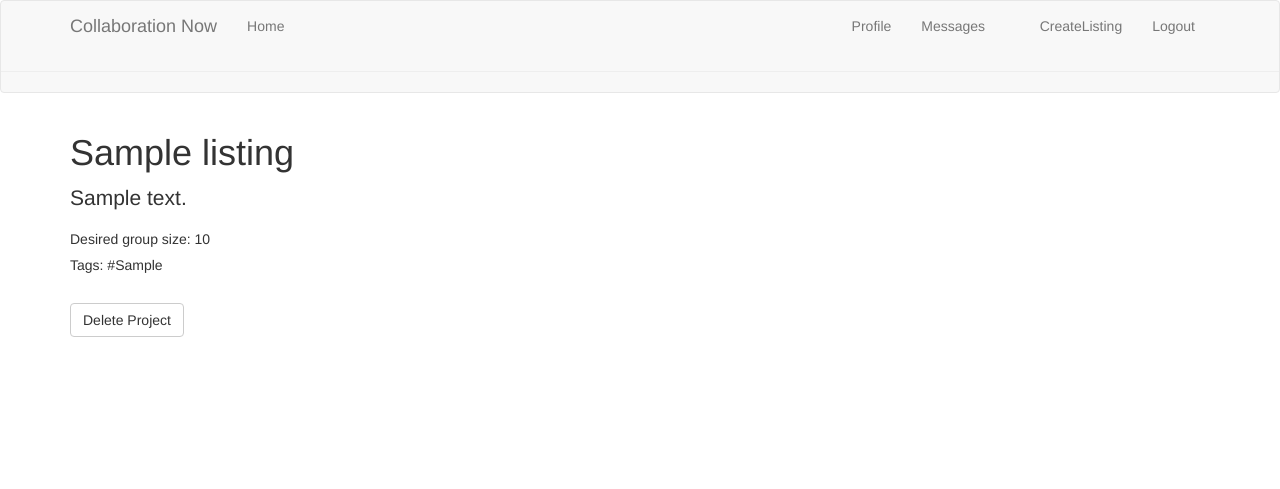
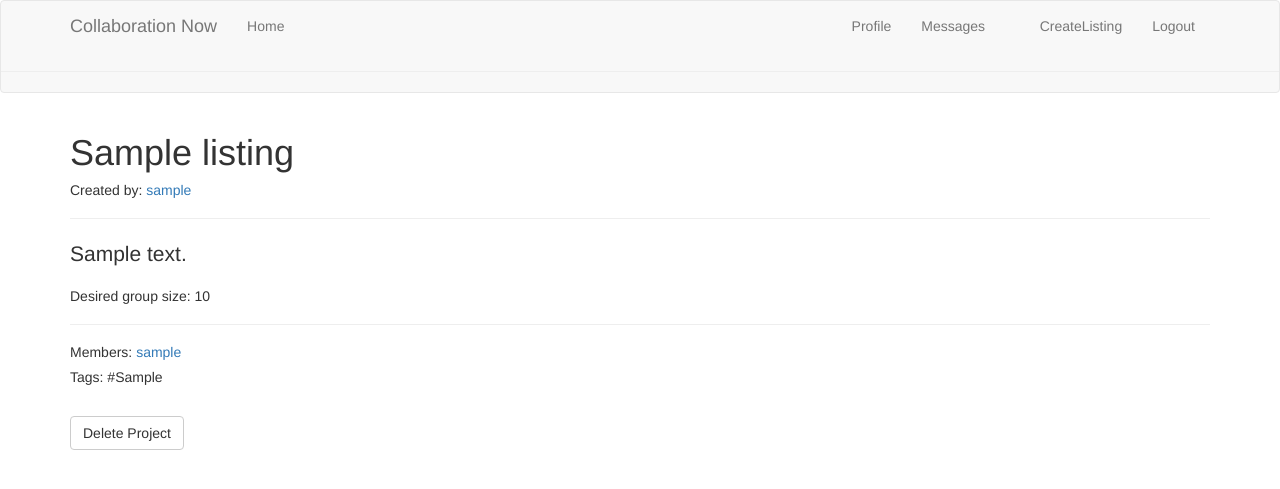
Before and after one commit to SammyPulos/CollaborationNow, a Flask app: page /view_listing/1 in a window 1280 px wide. Shown: the top 489 px of the page. Run offline with Flask 2, Linux system fonts and the light colour scheme; a user stored in the database is signed in; tables that the repository leaves empty hold one stand-in row (values such as "Sample post"); some libraries are stand-ins or nearby versions.

Commit message:
added joining and leaving listings

```diff
--- a/app/config.py
+++ b/app/config.py
@@ -5,4 +5,4 @@ class Config(object):
 	SECRET_KEY = os.environ.get('SECRET_KEY') or 'you-will-never-guess'
 	SQLALCHEMY_DATABASE_URI = os.environ.get('DATABASE_URL') or 'sqlite:///' + os.path.join(basedir, 'app.db')
 	SQLALCHEMY_TRACK_MODIFICATIONS = False
-	LISTINGS_PER_PAGE = 10
+	LISTINGS_PER_PAGE = 8
--- a/app/forms.py
+++ b/app/forms.py
@@ -57,6 +57,8 @@ class CreateListingForm(FlaskForm):
 class EditListingForm(FlaskForm):
 	complete_project = SubmitField(label='Complete Project')
 	delete_project = SubmitField(label='Delete Project')
+	join_project = SubmitField(label='Join Project')
+	leave_project = SubmitField(label='Leave Project')
 
 class MessageForm(FlaskForm):
 	message = TextAreaField('Message', validators=[DataRequired(), Length(min=0, max=140)])
--- a/app/models.py
+++ b/app/models.py
@@ -6,6 +6,11 @@ from app import login
 from hashlib import md5
 import json
 from time import time
+
+listing_user_assoc = db.Table('listing_user_assoc',
+	db.Column('listing_id', db.Integer, db.ForeignKey('listing.id')),
+	db.Column('user_id', db.Integer, db.ForeignKey('user.id'))
+)
 
 class User(UserMixin, db.Model):
 	id = db.Column(db.Integer, primary_key=True)
@@ -64,7 +69,7 @@ class Listing(db.Model):
 	user_id = db.Column(db.Integer, db.ForeignKey('user.id'))
 	is_complete = db.Column(db.Boolean, default=False)
 	tags = db.relationship("ListingTag", secondary=listing_tag_assoc, backref="tagged_listing")
-
+	members = db.relationship("User", secondary=listing_user_assoc, backref="joined_listing")
 	def __repr__(self):
 		return '<Listing {}>'.format(self.title)
 
--- a/app/routes.py
+++ b/app/routes.py
@@ -40,7 +40,6 @@ def index():
                     found_tags.add(tag.tag)
                 if search_tags.issubset(found_tags):
                     desired_listings.add(result.id)
-            print(desired_listings)
             listings = Listing.query.filter(Listing.id.in_(desired_listings)).order_by(Listing.timestamp.desc()).paginate(page, app.config['LISTINGS_PER_PAGE'], False)
             next_url = None
             prev_url = None
@@ -119,15 +118,14 @@ def create_listing():
         tags = form.tags.data
         tags = tags.replace(" ","").lower().split('#')
         tags = set(list(filter(None, tags)))
-        print("before")
         for _tag in tags:
             tag = ListingTag.query.filter_by(tag=_tag).first()
             if tag is None:
                 tag=ListingTag(tag=_tag)
             listing.tags.append(tag)
+        listing.members.append(current_user)
         db.session.add(listing)
         db.session.commit()
-        print(listing.tags)
         flash('Your listing is now posted!')
         return redirect(url_for('index'))
     return render_template('create_listing.html', title='Create a Listing', form=form)
@@ -139,17 +137,32 @@ def view_listing(listing_id):
     listing = Listing.query.filter_by(id=listing_id).first_or_404()
     if listing.is_complete == True:
         del form.complete_project
+    if current_user.id is not listing.owner.id:
+        del form.complete_project
+        del form.delete_project
+    else:
+        del form.leave_project
+    if current_user in listing.members:
+        del form.join_project
+    else:
+        del form.leave_project
     if form.validate_on_submit():
-        if not listing.is_complete and form.complete_project.data:
-            #Listing.query.filter_by(id=listing_id).first_or_404().update({"is_complete"}: (True))
+        if not listing.is_complete and form.complete_project is not None and form.complete_project.data:
             setattr(listing, 'is_complete', True)
             db.session.commit()
-        if form.delete_project.data:
-            listing=Listing.query.filter_by(id=listing_id).first_or_404()
+        if form.delete_project is not None and form.delete_project.data:
             listing.tags.clear()
-            print(listing.tags)
-            Listing.query.filter_by(id=listing_id).delete()
+            listing.members.clear()
+            Listing.query.filter_by(id=listing_id).delete() # TODO: can I use listing.delete() instead?
             db.session.commit()
+        if form.join_project is not None and form.join_project.data:
+            if current_user not in listing.members:
+                listing.members.append(current_user)
+                db.session.commit()
+        if form.leave_project is not None and form.leave_project.data:
+            if current_user in listing.members:
+                listing.members.remove(current_user)
+                db.session.commit()
         return redirect(url_for('index'))
     return render_template('view_listing.html', listing=listing, form=form)
 
--- a/app/templates/view_listing.html
+++ b/app/templates/view_listing.html
@@ -3,9 +3,19 @@
 
 {% block app_content %}
 	<h1>{{ listing.title }}</h1>
+	<h5>Created by:
+		<a href="{{ url_for('user', username=listing.owner) }}"> {{ listing.owner.username }} </a>
+	</h5>
+	<hr>
 	<div>
 		<p class="lead">{{ listing.body }}</p>
 		<h5>Desired group size: {{ listing.desired_size}}</h5>
+		<hr>
+		<h5>Members:
+		{% for user in listing.members %}
+			<a href="{{ url_for('user', username=user.username) }}"> {{ user.username }} </a>
+		{% endfor %}
+		</h5>
 		<h5>Tags:
 		{% for tag in listing.tags %}
 			#{{tag.tag}}
@@ -13,12 +23,10 @@
 		</h5>
 	</div>
 	<br>
-	{% if listing.owner == current_user %}
 		<div class="row">
-			<div class="col-md-4">
+			<div class="col-md-8">
 				{{ wtf.quick_form(form) }}
 			</div>
 		</div>
-	{% endif %}
 	<br>
 {% endblock %}
```
Also changed, not shown: migrations/versions/ea6365150878_listing_user_assoc_many_to_many_table_.py (added, +33 -0 lines), app/app.db.
